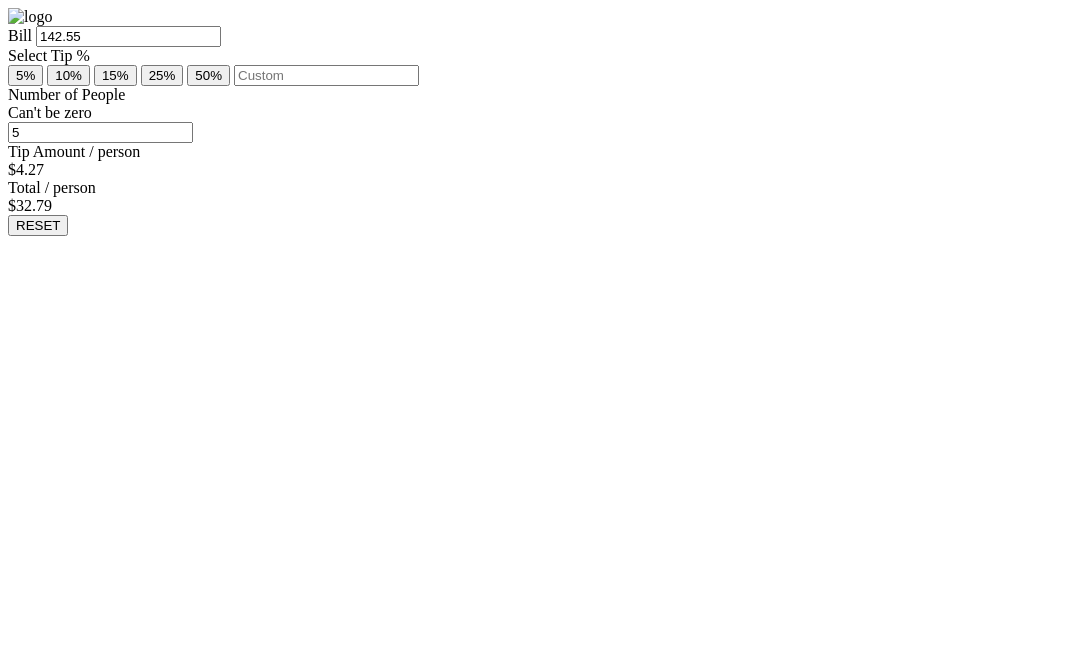
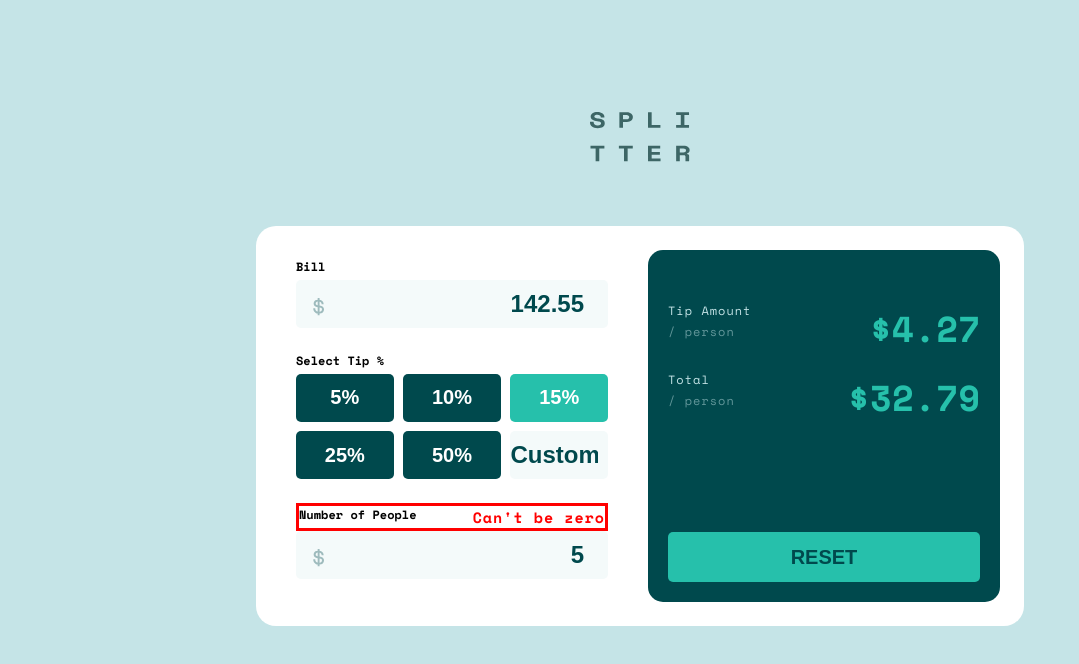
Before and after one commit to Ronarexx/Tip-Calc, a plain HTML site: page index.html in a window 1280 px wide. Shown: the whole page, without its empty margins (0-1079 px from the left). Drawn offline with nearby package versions, Linux system fonts and the light colour scheme.

Commit message:
Add files via upload

```diff
--- a/index.html
+++ b/index.html
@@ -12,7 +12,7 @@
       href="./images/favicon-32x32.png"
     />
 
-    <link rel="stylesheet" href="styles.css" />
+    <link rel="stylesheet" href="styless/styles.css" />
     <link rel="preconnect" href="https://fonts.googleapis.com" />
     <link rel="preconnect" href="https://fonts.gstatic.com" crossorigin />
     <link
--- /dev/null
+++ b/styless/styles.css
@@ -0,0 +1,207 @@
+*,
+*::before,
+*::after {
+  box-sizing: border-box;
+  padding: 0;
+  margin: 0;
+}
+
+html {
+  font-size: 62.5%;
+}
+
+body {
+  background-color: hsl(185, 41%, 84%);
+  font-size: 1.6rem;
+  font-family: "Space Mono", monospace;
+}
+
+.container {
+  display: flex;
+  flex-direction: column;
+  margin: 0 auto;
+  align-items: center;
+}
+
+.container img {
+  width: 10rem;
+  height: 5rem;
+  margin-top: 7em;
+  margin-bottom: 4em;
+}
+
+.showcase {
+  display: flex;
+  background-color: hsl(0, 0%, 100%);
+  border-radius: 20px;
+  width: 60%;
+  height: 25em;
+  padding: 1.5em 1.5em 1.5em 2.5em;
+}
+
+.showcase .calculator {
+  width: 50%;
+  padding: 0.5em 2.5em 1em 0;
+}
+.calculator > * {
+  margin-bottom: 1.5em;
+}
+
+.bill_input,
+.People {
+  display: flex;
+  flex-direction: column;
+}
+
+label,
+.label {
+  font-size: 1.2rem;
+  font-weight: 700;
+  margin-bottom: 0.4em;
+}
+
+input {
+  background-color: hsl(189, 41%, 97%);
+  border-radius: 5px;
+  height: 2em;
+  text-align: end;
+  border: none;
+  padding-right: 1em;
+  background-image: url("../images/icon-dollar.svg");
+  background-repeat: no-repeat;
+  background-position: 0.7em 0.7em;
+  background-size: 12px;
+  font-size: 24px;
+}
+
+input[type="tel"] {
+  color: hsl(183, 100%, 15%);
+  font-weight: 700;
+}
+
+input:focus {
+  outline: none;
+  color: hsl(183, 100%, 15%);
+  font-weight: 700;
+}
+
+input:hover {
+  outline: 3px solid hsl(172, 67%, 45%);
+  cursor: pointer;
+}
+
+.People .space {
+  display: flex;
+  border: 3px solid red;
+  justify-content: space-between;
+}
+
+.People .msg {
+  font-size: 15px;
+  letter-spacing: 0.1rem;
+  font-weight: 700;
+  color: red;
+  /* display: none; */
+}
+
+.tip_buttons {
+  display: grid;
+
+  grid-template: repeat(2, 3em) / repeat(3, minmax(22%, 1fr));
+  gap: 0.6em 0.6em;
+}
+.select_tip button {
+  background-color: hsl(183, 100%, 15%);
+  border: none;
+  border-radius: 5px;
+  color: hsl(0, 0%, 100%);
+  font-size: 20px;
+  cursor: pointer;
+  font-weight: 700;
+}
+
+.tip_buttons .active {
+  background-color: hsl(172, 67%, 45%);
+}
+
+.tip_buttons input {
+  background-color: hsl(189, 41%, 97%);
+  border-radius: 5px;
+  text-align: end;
+  border: none;
+  height: 2em;
+  background-image: none;
+  padding-right: 1rem;
+  font-size: 24px;
+}
+.tip_buttons input::placeholder {
+  color: hsl(183, 100%, 15%);
+  font-weight: 700;
+}
+
+.tip_buttons input:hover {
+  outline: 3px solid hsl(172, 67%, 45%);
+  cursor: pointer;
+}
+
+.showcase .result {
+  background-color: hsl(183, 100%, 15%);
+  border-radius: 15px;
+  width: 50%;
+  padding: 2rem;
+  display: flex;
+  flex-direction: column;
+  justify-content: space-between;
+}
+
+.result .Per_person {
+  margin-top: 1.5em;
+}
+
+.result .tip {
+  margin-bottom: 1em;
+}
+.result .tip,
+.result .total {
+  display: flex;
+  justify-content: space-between;
+  margin-top: 0.5em;
+}
+
+.result .tip .text,
+.result .total .text {
+  display: flex;
+  flex-direction: column;
+  color: hsl(185, 41%, 84%);
+  font-size: 12px;
+  font-weight: 500;
+  letter-spacing: 0.1rem;
+}
+
+.result .tip .text .inner_text,
+.result .total .text .inner_text {
+  opacity: 0.5;
+  margin-top: 0.3em;
+  margin-bottom: 1rem;
+}
+
+.figure {
+  font-size: 36px;
+  font-weight: 700;
+  color: hsl(172, 67%, 45%);
+}
+
+.reset {
+  border: none;
+  border-radius: 5px;
+  height: 2.5em;
+  color: hsl(183, 100%, 15%);
+  font-size: 20px;
+  font-weight: 700;
+  background-color: hsl(172, 67%, 45%);
+}
+
+.reset:hover {
+  background-color: hsl(185, 41%, 84%);
+  cursor: pointer;
+}
```
Also changed, not shown: images/Tip Calculator Mobile view.png (added), images/Tip Calculator My Screensot.png (added), images/favicon-32x32.png (added), images/icon-dollar.svg (added), images/icon-person.svg (added), images/logo.svg (added).
